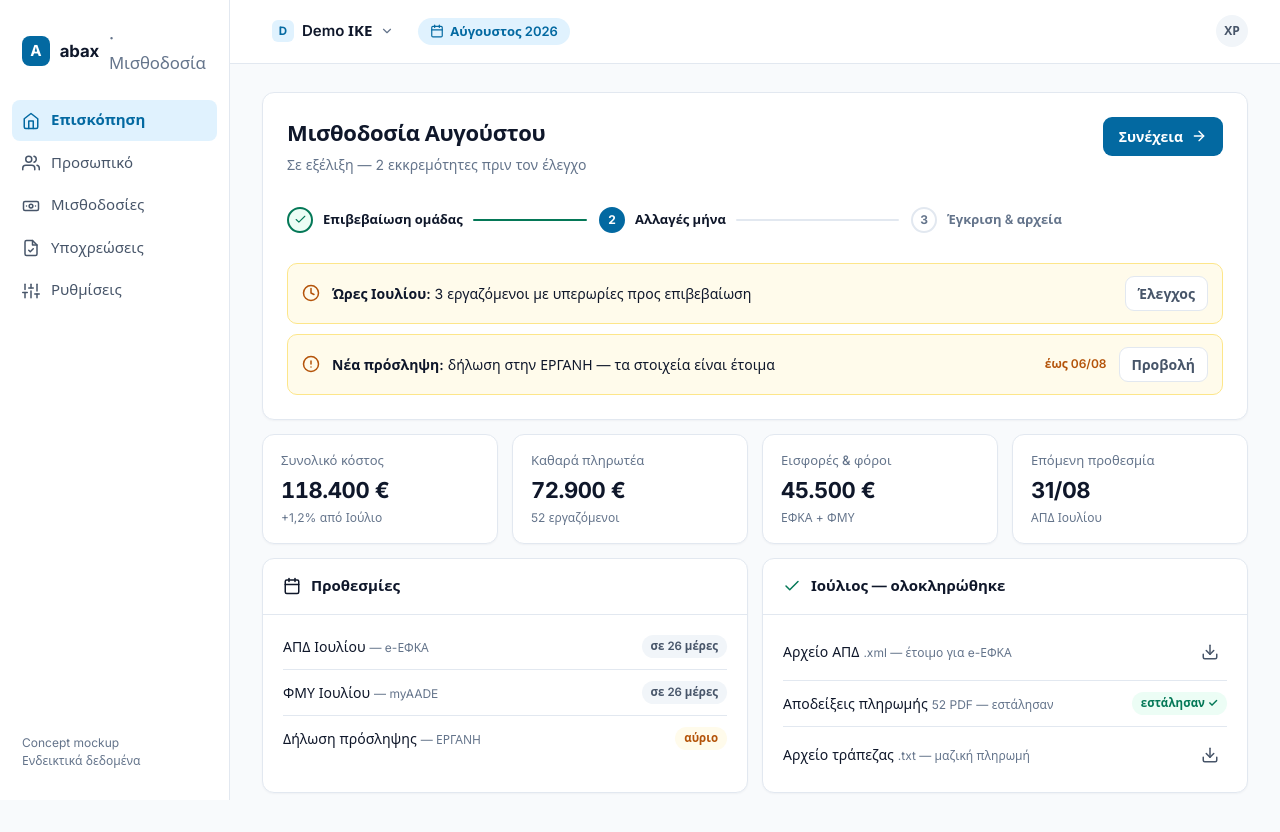
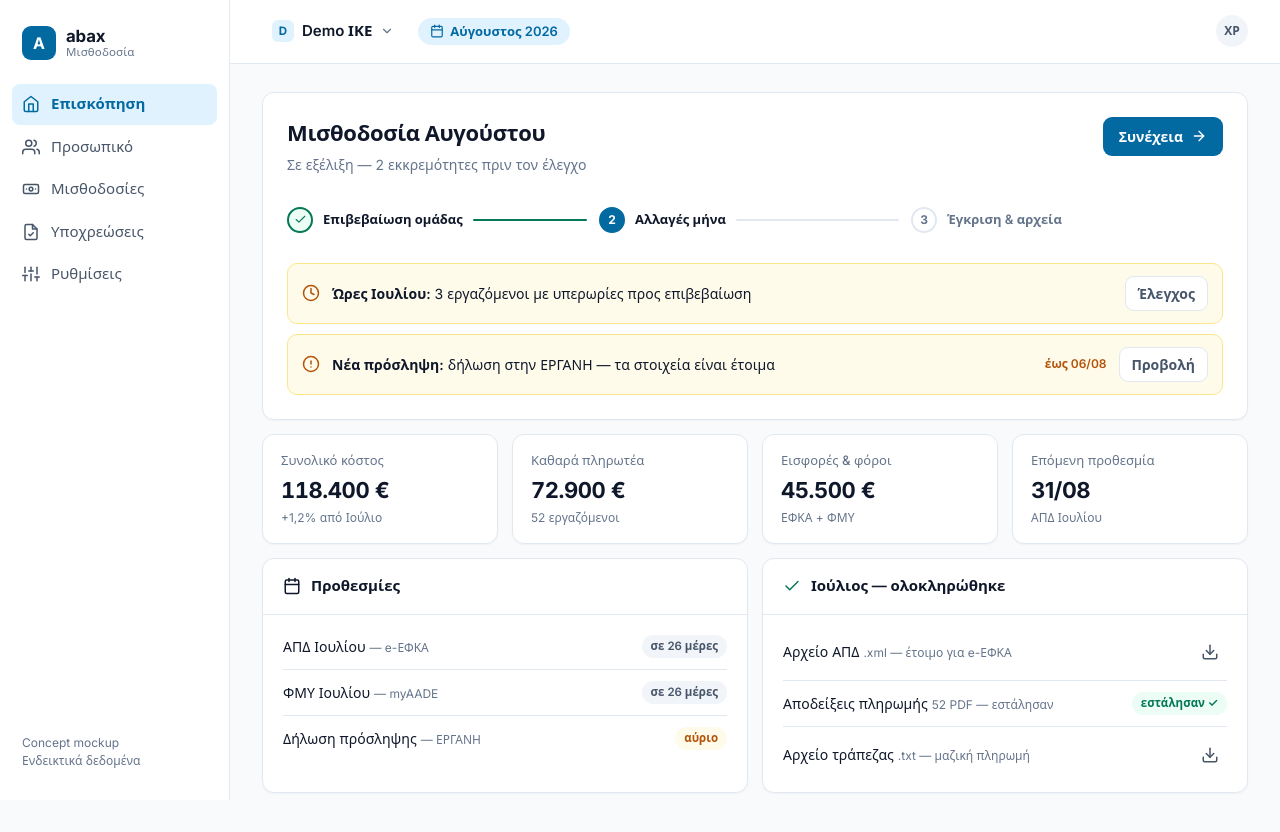
Before and after one commit to hermannsemeloglou/abax-preview, a plain HTML site: page index.html in a window 1280 px wide. Drawn offline with Linux system fonts and the light colour scheme.

Commit message:
Fix logo wrap
Co-Authored-By: Claude Fable 5 <noreply@anthropic.com>

```diff
--- a/index.html
+++ b/index.html
@@ -30,8 +30,10 @@ svg.i{width:18px;height:18px;stroke:currentColor;fill:none;stroke-width:2;stroke
 .side{width:230px;flex:none;border-right:1px solid var(--border);background:var(--card);
   padding:20px 12px;display:flex;flex-direction:column;gap:2px;position:sticky;top:0;height:100dvh}
 .logo{display:flex;align-items:center;gap:10px;padding:6px 10px 22px;font-weight:700;font-size:1.05rem;letter-spacing:-.01em}
-.logo .mark{width:30px;height:30px;border-radius:8px;background:var(--accent);color:#fff;
-  display:grid;place-items:center;font-size:.95rem;font-weight:700}
+.logo .mark{width:34px;height:34px;border-radius:9px;background:var(--accent);color:#fff;
+  display:grid;place-items:center;font-size:1rem;font-weight:700;flex:none}
+.logo-txt{display:flex;flex-direction:column;line-height:1.15;white-space:nowrap}
+.logo-sub{font-size:.71875rem;font-weight:500;color:var(--muted-fg);letter-spacing:.01em}
 .nav-btn{display:flex;align-items:center;gap:11px;width:100%;padding:9px 10px;border-radius:8px;
   color:var(--fg-2);font-weight:500;transition:background 150ms ease,color 150ms ease}
 .nav-btn:hover{background:var(--muted)}
@@ -261,7 +263,10 @@ h1{font-size:1.375rem;font-weight:700;letter-spacing:-.015em}
 <div class="app">
   <!-- ======== SIDEBAR: 5 items, no tree ======== -->
   <nav class="side" aria-label="Κύρια πλοήγηση">
-    <div class="logo"><span class="mark">A</span> abax <span style="font-weight:500;color:var(--muted-fg)">· Μισθοδοσία</span></div>
+    <div class="logo">
+      <span class="mark">A</span>
+      <span class="logo-txt">abax<span class="logo-sub">Μισθοδοσία</span></span>
+    </div>
     <button class="nav-btn on" data-nav="home" onclick="go('home')"><svg class="i"><use href="#ic-home"/></svg> Επισκόπηση</button>
     <button class="nav-btn" data-nav="people" onclick="go('people')"><svg class="i"><use href="#ic-users"/></svg> Προσωπικό</button>
     <button class="nav-btn" onclick="go('home')"><svg class="i"><use href="#ic-money"/></svg> Μισθοδοσίες</button>
```
